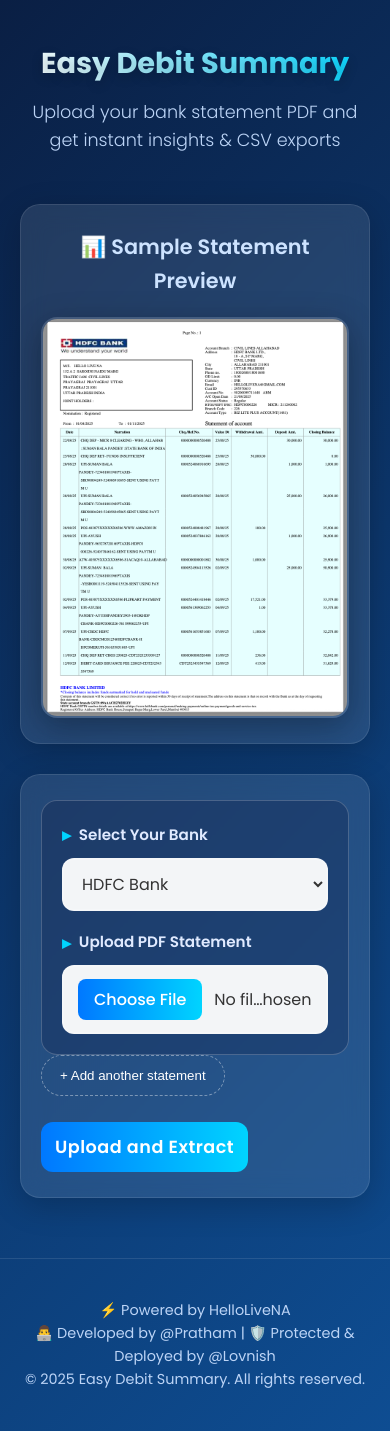
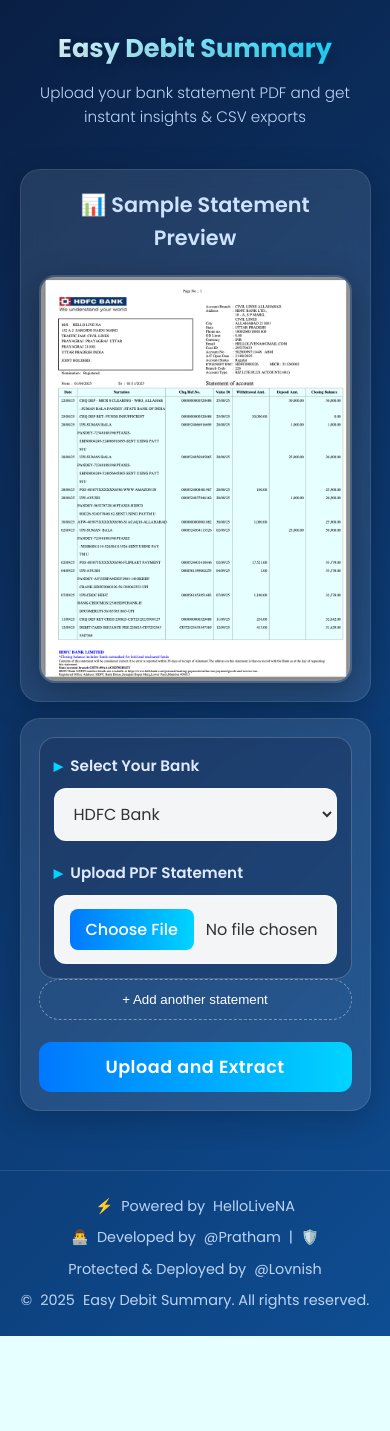
Before and after one commit to w2flovnishpratham/Easy_debit_summary_web_app, a Flask app: page / in a window 390 px wide. After the commit the page ends 1336 px from the top, so only its background shows below. Run offline with Flask 3, Linux system fonts and the light colour scheme.

Commit message:
adding click and whoosh sound

```diff
--- a/templates/index.html
+++ b/templates/index.html
@@ -22,6 +22,7 @@
       padding: 0;
       box-sizing: border-box;
     }
+
 
     body {
       font-family: "Poppins", sans-serif;
@@ -345,6 +346,81 @@
       transform: translateY(-1px);
       box-shadow: 0 4px 12px rgba(0, 120, 255, 0.3);
     }
+
+    /* Responsive enhancements */
+    img, video {
+      max-width: 100%;
+      height: auto;
+    }
+
+
+    .container {
+      width: 100%;
+    }
+
+    .footer-content, .footer-line {
+      display: flex;
+      gap: 8px;
+      flex-wrap: wrap;
+      justify-content: center;
+      align-items: center;
+    }
+
+    @media (max-width: 1024px) {
+      .container {
+        gap: 40px;
+        padding: 24px;
+      }
+      .card {
+        padding: 32px;
+      }
+    }
+
+    @media (max-width: 640px) {
+      header {
+        padding: 28px 16px 20px;
+      }
+      header h1 {
+        font-size: 1.6rem;
+      }
+      header p {
+        font-size: 0.95rem;
+      }
+      .container {
+        flex-direction: column;
+        gap: 20px;
+        padding: 16px;
+      }
+      .card {
+        min-width: 100%;
+        padding: 18px;
+      }
+      .statement-block {
+        padding: 14px;
+      }
+      .multi-actions {
+        flex-direction: column;
+        align-items: stretch;
+        gap: 12px;
+      }
+      .inline-btn,
+      .primary-btn {
+        width: 100%;
+      }
+      select, input[type="file"] {
+        font-size: 16px; /* prevent iOS zoom */
+      }
+      footer {
+        padding: 24px 12px;
+      }
+    }
+    /* Additional responsive improvements */
+    .container { gap: clamp(16px, 4vw, 60px); padding: clamp(16px, 5vw, 40px); width: 100%; }
+    .card { min-width: 0; }
+    header h1 { font-size: clamp(1.6rem, 4.5vw, 2.5rem); }
+    header p { font-size: clamp(0.95rem, 2.6vw, 1.1rem); }
+    @media (min-width: 900px) { .container { display: grid; grid-template-columns: 1fr 1fr; align-items: start; } }
+
   </style>
 </head>
 <body>
@@ -368,6 +444,11 @@
                 <option value="AXIS">Axis Bank</option>
               </select>
             </div>
+
+            <audio id="audio1">
+              <source src="{{ url_for('static', filename='ClickTrimed.mp3') }}" type="audio/mpeg">
+            </audio>
+
 
             <div class="form-group">
               <label>Upload PDF Statement</label>
@@ -420,6 +501,9 @@
       const addBtn = document.getElementById('addStatement');
       const form = document.getElementById('multiUploadForm');
       const img = document.getElementById('sample-img');
+      const audio = document.getElementById('audio1');
+
+
       const imageMap = {
         'HDFC': "{{ url_for('static', filename='IMAGE_1.png') }}",
         'ICICI': "{{ url_for('static', filename='IMAGE_3.png') }}",
@@ -486,7 +570,9 @@
       updateImage(firstSelect ? firstSelect.value : 'HDFC');
 
       form.addEventListener('submit', function() {
+
         const submitBtn = this.querySelector('.primary-btn');
+          audio.play();
         submitBtn.value = 'Processing...';
         submitBtn.style.opacity = '0.8';
         submitBtn.style.cursor = 'not-allowed';
--- a/templates/summary.html
+++ b/templates/summary.html
@@ -762,6 +762,9 @@
       </article>
     </section>
 
+     <audio id="audio2">
+              <source src="{{ url_for('static', filename='whooshTrimed.mp3') }}" type="audio/mpeg">
+            </audio>
     <section class="section">
       <article class="card callout-card">
         <div>
@@ -788,6 +791,7 @@
     const credit = {{ total_credit }};
     const closing = {{ closing_balance }};
     const bankAccuracy = {{ bank_accuracy|tojson }};
+    const audio = document.getElementById("audio2");
 
     const accuracyData = [{
       bank: 'Overall',
@@ -1277,6 +1281,7 @@
       }
 
       payBtn.addEventListener('click', async () => {
+          audio.play();
         try {
           payBtn.disabled = true;
           payBtn.textContent = 'Initializing...';
```
Also changed, not shown: 2 other files.
